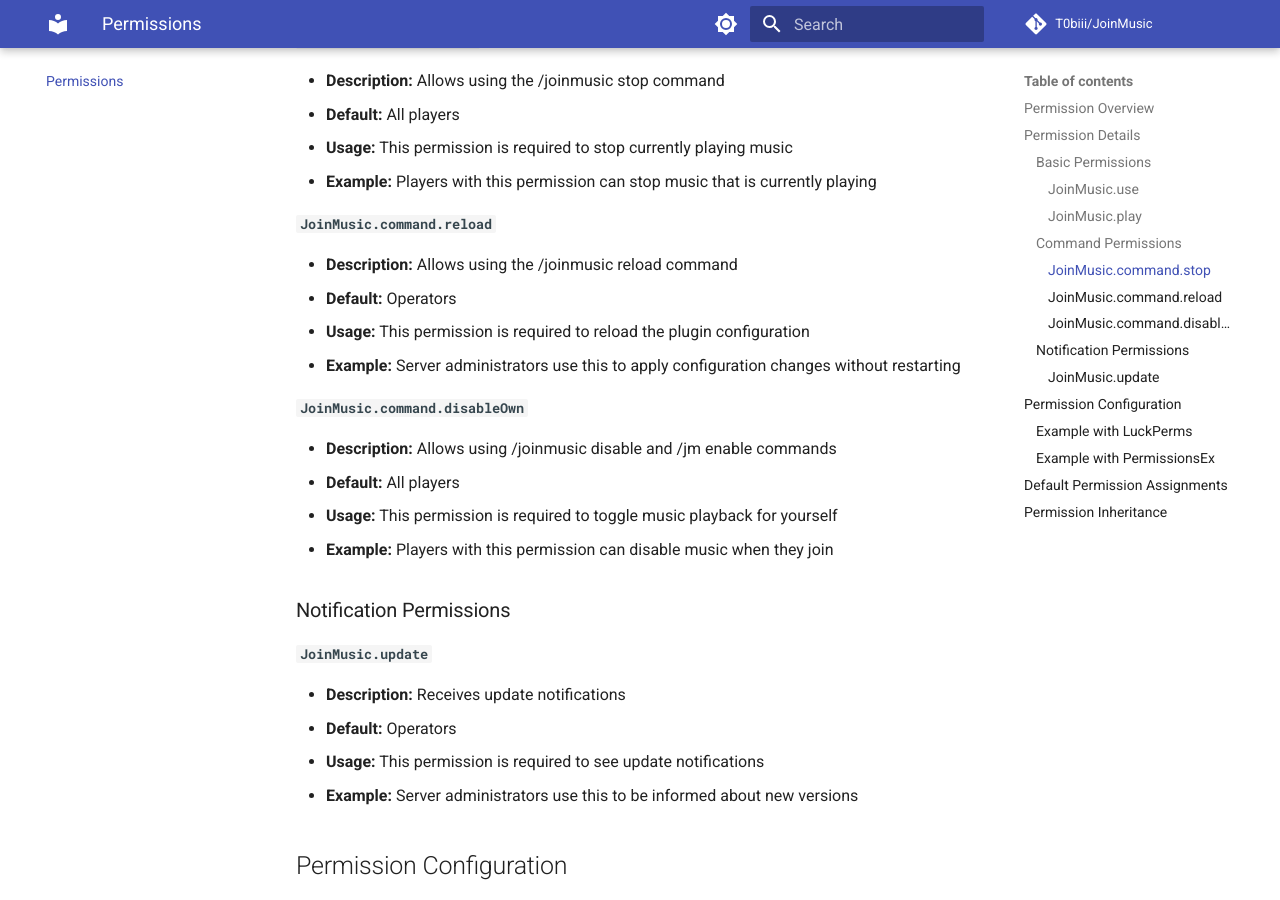
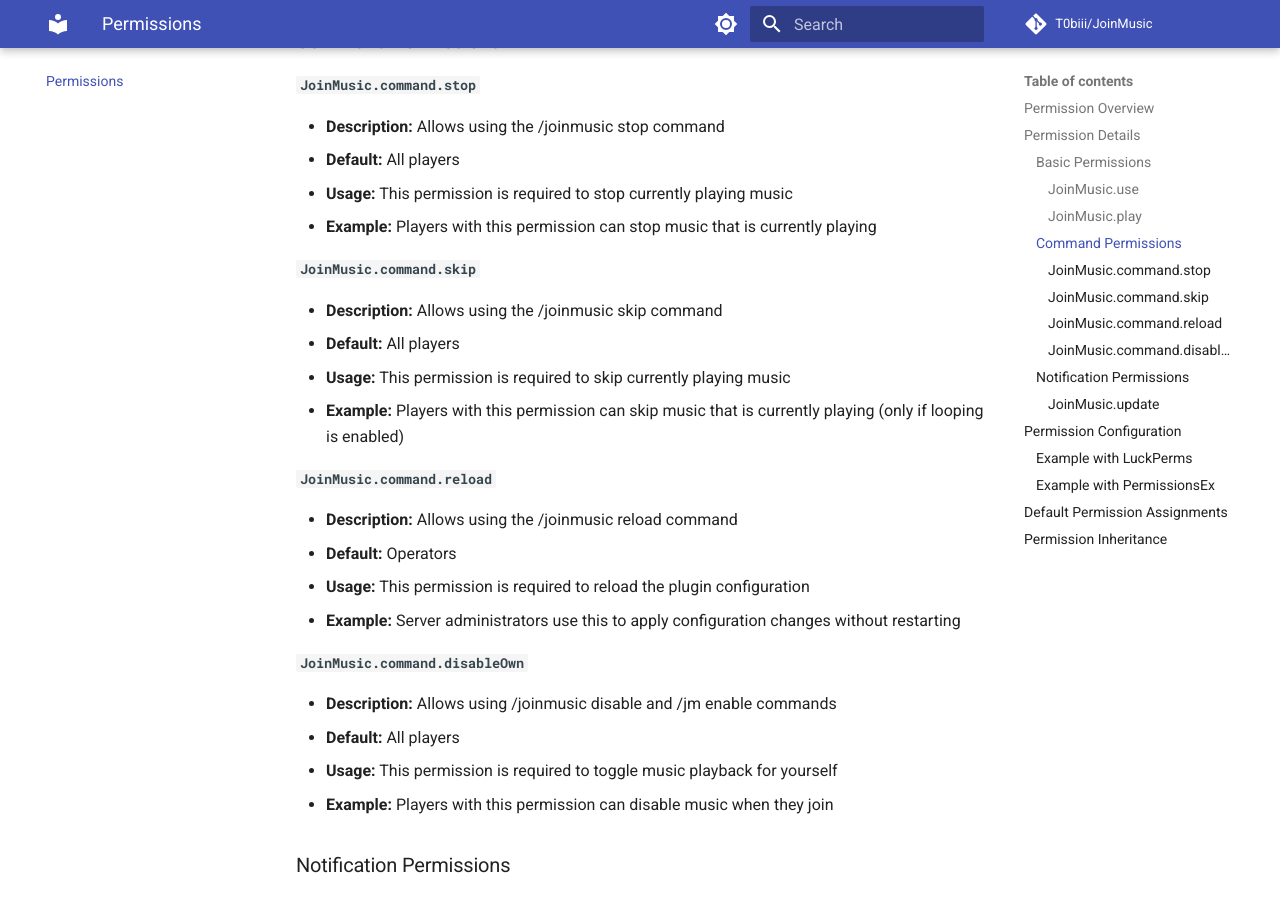
Before and after one commit to T0biii/JoinMusic, an MkDocs documentation site: the page built from docs/permissions.md, in a window 1280 px wide and 900 px high, scrolled down 1245 px. Built offline with MkDocs 1.6.1 and Material for MkDocs 9.7.7, drawn with Linux system fonts in a browser that asks for light colours; comment, search, counter and statistics services are not loaded; some of the changed text lies outside the part shown.

Commit message:
Update docs for new commands

```diff
--- a/docs/permissions.md
+++ b/docs/permissions.md
@@ -8,6 +8,7 @@ JoinMusic uses a comprehensive permission system to control access to commands a
 |------------|-------------|---------|
 | `JoinMusic.use` | Allows using the /joinmusic command | All players |
 | `JoinMusic.play` | Allows using /joinmusic play | All players |
+| `JoinMusic.command.skip` | Allows using /joinmusic skip | All players |
 | `JoinMusic.command.stop` | Allows using /joinmusic stop | All players |
 | `JoinMusic.command.reload` | Allows using /joinmusic reload | Operators |
 | `JoinMusic.command.disableOwn` | Allows using /joinmusic disable and /jm enable | All players |
@@ -36,6 +37,12 @@ JoinMusic uses a comprehensive permission system to control access to commands a
 - **Default:** All players
 - **Usage:** This permission is required to stop currently playing music
 - **Example:** Players with this permission can stop music that is currently playing
+
+#### `JoinMusic.command.skip`
+- **Description:** Allows using the /joinmusic skip command
+- **Default:** All players
+- **Usage:** This permission is required to skip currently playing music
+- **Example:** Players with this permission can skip music that is currently playing (only if looping is enabled)
 
 #### `JoinMusic.command.reload`
 - **Description:** Allows using the /joinmusic reload command
```
Also changed, not shown: docs/commands.md (+1 -0 lines), docs/configuration.md (+2 -0 lines), docs/features.md (+1 -3 lines), docs/index.md (+2 -2 lines), docs/installation.md (+1 -1 lines).
